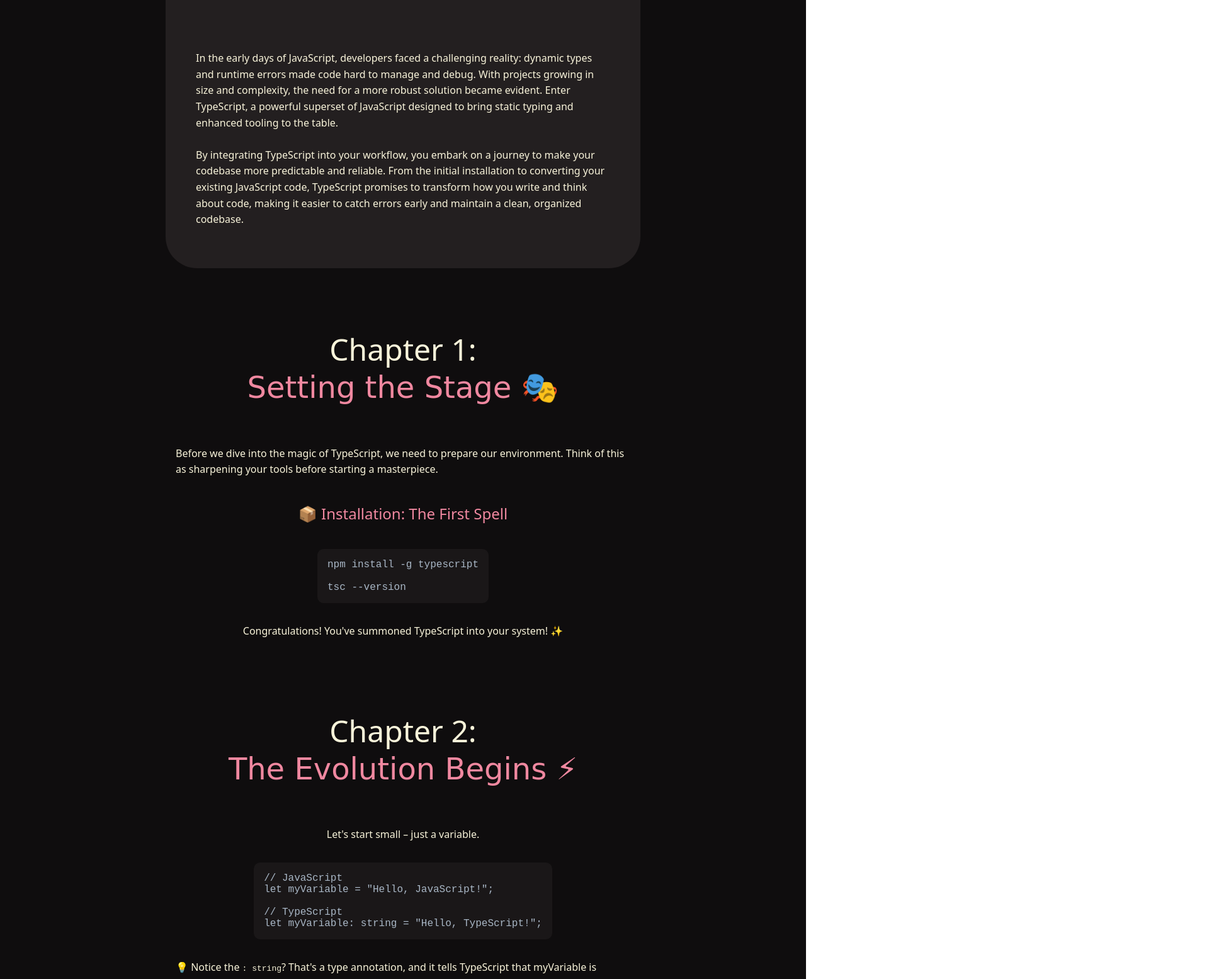
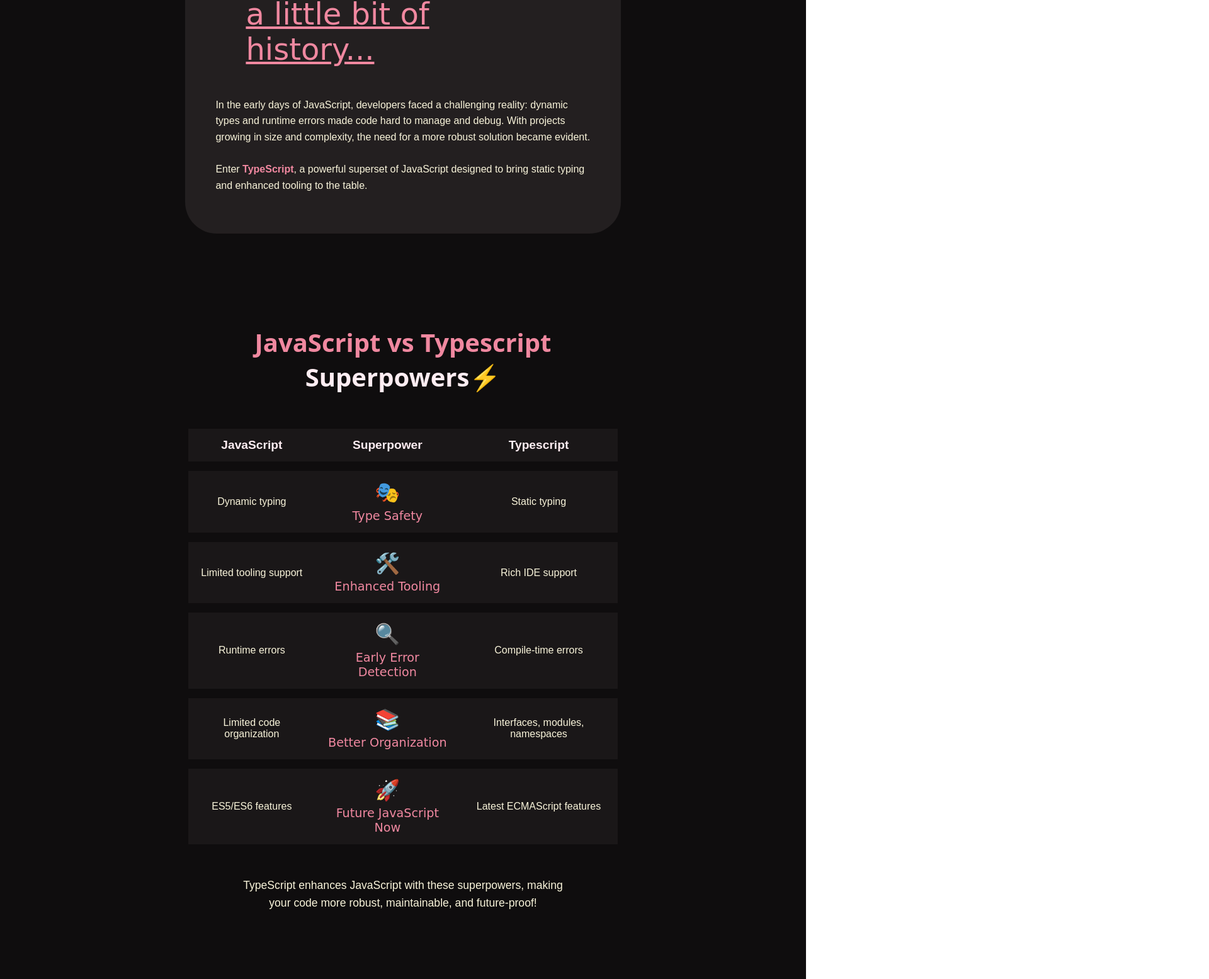
Before and after one commit to LuisdeCespedes/Typescript-Tutorial, a plain HTML site: page index.html in a window 1280 px wide. Shown: the part 899-2454 px from the top of the page at 63% size, 1920 px wide, since content can reach past the window. Drawn offline with Linux system fonts and the light colour scheme; a web font is replaced by a local one.

Commit message:
MVP WITH ANIMATIONS

```diff
--- a/index.html
+++ b/index.html
@@ -18,26 +18,83 @@
     <div class="macroContainer">
         <div class="innerContainer">
             <div class="imagenConTitulo">
-                <img src="images/tituloPrin.png" alt="Título Principal">
+                <img class="fotoTITULO" src="images/tituloPrin.png" alt="Título Principal">
             </div>
 
             <div class="slogan">
                 ⚡ JavaScript is Cool, <strong>but TypeScript is the Future</strong>⚡
             </div>
 
-            <div class="logo">
-                 <img class="logoImage" src="images/logo.png" alt="Logo">
+            <div class="logo-container">
+                <img class="logoImage" src="images/logo.png" alt="Logo">
+                <img class="hoverImage" src="images/gafasytexto.png" alt="Gafas y texto">
             </div>
 
             <div class="empiezalaexplicacion">
                 <div class="tituloParrafoIntroductorio">
-                    TYPESCRIPT :<br>A NEW ERA IN JAVASCRIPT 🚀
+                    <div class="alittle"><u>a little bit of history...</u></div>
                 </div>
 
                 <div class="parrafoIntroductorio">
-                    In the early days of JavaScript, developers faced a challenging reality: dynamic types and runtime errors made code hard to manage and debug. With projects growing in size and complexity, the need for a more robust solution became evident. Enter TypeScript, a powerful superset of JavaScript designed to bring static typing and enhanced tooling to the table.<br><br>
-                    By integrating TypeScript into your workflow, you embark on a journey to make your codebase more predictable and reliable. From the initial installation to converting your existing JavaScript code, TypeScript promises to transform how you write and think about code, making it easier to catch errors early and maintain a clean, organized codebase.
+                    In the early days of JavaScript, developers faced a challenging reality: dynamic types and runtime errors made code hard to manage and debug. With projects growing in size and complexity, the need for a more robust solution became evident.<br><br>
+                    Enter <strong style="color: #f088a0;">TypeScript</strong>, a powerful superset of JavaScript designed to bring static typing and enhanced tooling to the table.
                 </div>
+            </div>
+
+            <div class="superpower-section">
+                <h2 class="superpower-title">JavaScript vs Typescript <strong style="color: #ffedf2;">Superpowers</strong>⚡</h2>
+                <table class="superpower-table">
+                    <thead>
+                        <tr>
+                            <th><strong style="color: #ffedf2;">JavaScript</strong></th>
+                            <th><strong style="color: #ffedf2;">Superpower</strong></th>
+                            <th><strong style="color: #ffedf2;">Typescript</strong></th>
+                        </tr>
+                    </thead>
+                    <tbody>
+                        <tr>
+                            <td>Dynamic typing</td>
+                            <td>
+                                <div class="superpower-icon">🎭</div>
+                                <div class="superpower-name">Type Safety</div>
+                            </td>
+                            <td>Static typing</td>
+                        </tr>
+                        <tr>
+                            <td>Limited tooling support</td>
+                            <td>
+                                <div class="superpower-icon">🛠️</div>
+                                <div class="superpower-name">Enhanced Tooling</div>
+                            </td>
+                            <td>Rich IDE support</td>
+                        </tr>
+                        <tr>
+                            <td>Runtime errors</td>
+                            <td>
+                                <div class="superpower-icon">🔍</div>
+                                <div class="superpower-name">Early Error Detection</div>
+                            </td>
+                            <td>Compile-time errors</td>
+                        </tr>
+                        <tr>
+                            <td>Limited code organization</td>
+                            <td>
+                                <div class="superpower-icon">📚</div>
+                                <div class="superpower-name">Better Organization</div>
+                            </td>
+                            <td>Interfaces, modules, namespaces</td>
+                        </tr>
+                        <tr>
+                            <td>ES5/ES6 features</td>
+                            <td>
+                                <div class="superpower-icon">🚀</div>
+                                <div class="superpower-name">Future JavaScript Now</div>
+                            </td>
+                            <td>Latest ECMAScript features</td>
+                        </tr>
+                    </tbody>
+                </table>
+                <p class="superpower-description">TypeScript enhances JavaScript with these superpowers, making your code more robust, maintainable, and future-proof!</p>
             </div>
 
             <div class="tituloChapter">Chapter 1:</div>
@@ -46,6 +103,8 @@
             <div class="textoPreExplicacion">
                 Before we dive into the magic of TypeScript, we need to prepare our environment. Think of this as sharpening your tools before starting a masterpiece.
             </div>
+
+
 
             <div class="PasoASeguir">
                 📦 Installation: The First Spell
--- a/styles.css
+++ b/styles.css
@@ -1,8 +1,12 @@
+html{
+    margin: 0;
+}
+
 body {
     margin: 0;
     height: 100%;
     width: 100%;
-    font-family: system-ui, -apple-system, BlinkMacSystemFont, 'Segoe UI', Roboto, Oxygen, Ubuntu, Cantarell, 'Open Sans', 'Helvetica Neue', sans-serif;
+    font-family: Arial, Helvetica, sans-serif;
     color: #f9f4da;
     overflow-x: hidden;
 }
@@ -23,14 +27,22 @@ body {
     justify-content: center;
     align-items: center;
     justify-items: center;
-    max-width: 850px;
+    max-width: 75%;
     padding: 0 3em;
     box-sizing: border-box;
     width: 100%;
 }
 
-.imagenConTitulo {
-    padding: 2em 2em 4em 2em;
+.alittle{
+    font-family: "Freehand", cursive;
+    color: #f088a0;
+    font-size: 3em;
+    padding:  0 1em 1em 1em;
+}
+
+.fotoTITULO{
+    width: 35em;
+    padding: 3em 0 0 0 ;
 }
 
 .slogan {
@@ -38,17 +50,46 @@ body {
     font-size: 1.1em;
 }
 
-.logoImage {
-    height: 10em;
-    margin: 0em 0em 7em 0em;
+.logo-container {
+    position: relative;
+    height: 15em;
+    margin: 2em 0em 7em 0em;
+    scale: 2;
+    padding: 4em 0;
 }
 
-.tituloParrafoIntroductorio {
+.logoImage {
+    height: 70%;
+    transition: transform 0.7s ease-in-out;
+}
+
+
+
+.hoverImage {
+    position: absolute;
+    top: 0;
+    height: 70%;
+    opacity: 0;
+    transition: opacity 0.7s ease-in-out;
+}
+
+.logo-container:hover .logoImage {
+    transform: scale(1.07);
+}
+
+.logo-container:hover .hoverImage {
+    opacity: 1;
+    transform: scale(1.07) translateX(-78%) translateY(10%);
+}
+
+
+
+/* .tituloParrafoIntroductorio {
     font-size: 3em;
     padding: 0em 0 2em 0;
     text-align: center;
     font-family: "Bagel Fat One", system-ui;
-}
+} */
 
 .empiezalaexplicacion {
     background-color: #231f20;
@@ -59,7 +100,7 @@ body {
     max-width: 850px;
     box-sizing: border-box;
     padding: 3em 3em 4em 3em;
-    width: 100%;
+    max-width: 80%;
     border-radius: 50px;
     box-sizing: border-box;
 }
@@ -84,6 +125,7 @@ body {
     padding: 1em;
     margin: 1em 0;
     overflow-x: auto;
+    max-width: 80%;
 }
 
 .codeBlock pre {
@@ -119,3 +161,77 @@ footer {
     text-align: center;
     padding: 0 0 1em 0;
 }
+
+.imagenConTitulo{
+    justify-content: center;
+    align-items: center;
+    justify-items: center;
+}
+
+.cajaGris{
+    background-color: pink;
+}
+
+.superpower-section {
+    border-radius: 50px;
+    padding: 3em;
+    margin: 4em 0;
+    max-width: 90%;
+    box-sizing: border-box;
+}
+
+.superpower-title {
+    font-family: "Bagel Fat One", system-ui;
+    font-size: 2.5em;
+    color: #f088a0;
+    text-align: center;
+    margin-bottom: 1em;
+}
+
+.superpower-table {
+    width: 100%;
+    border-collapse: separate;
+    border-spacing: 0 15px;
+    margin-bottom: 2em;
+}
+
+.superpower-table th, .superpower-table td {
+    padding: 15px;
+    text-align: center;
+    color: #f9f4da;
+}
+
+.superpower-table th {
+    font-size: 1.2em;
+    color: #f088a0;
+}
+
+.superpower-table tr {
+    background-color: #1a1718;
+    transition: transform 0.3s ease;
+
+}
+
+.superpower-table tr:hover {
+    transform: scale(1.05);
+}
+
+.superpower-icon {
+    font-size: 2em;
+    margin-bottom: 0.2em;
+}
+
+.superpower-name {
+    font-family: "Freehand", cursive;
+    color: #f088a0;
+    font-size: 1.2em;
+}
+
+.superpower-description {
+    color: #f9f4da;
+    font-size: 1.1em;
+    line-height: 1.6;
+    text-align: center;
+    max-width: 80%;
+    margin: 2em auto 0;
+}
```
Also changed, not shown: images/gafasytexto.png (added), images/logo.png, images/tituloPrin.png.
